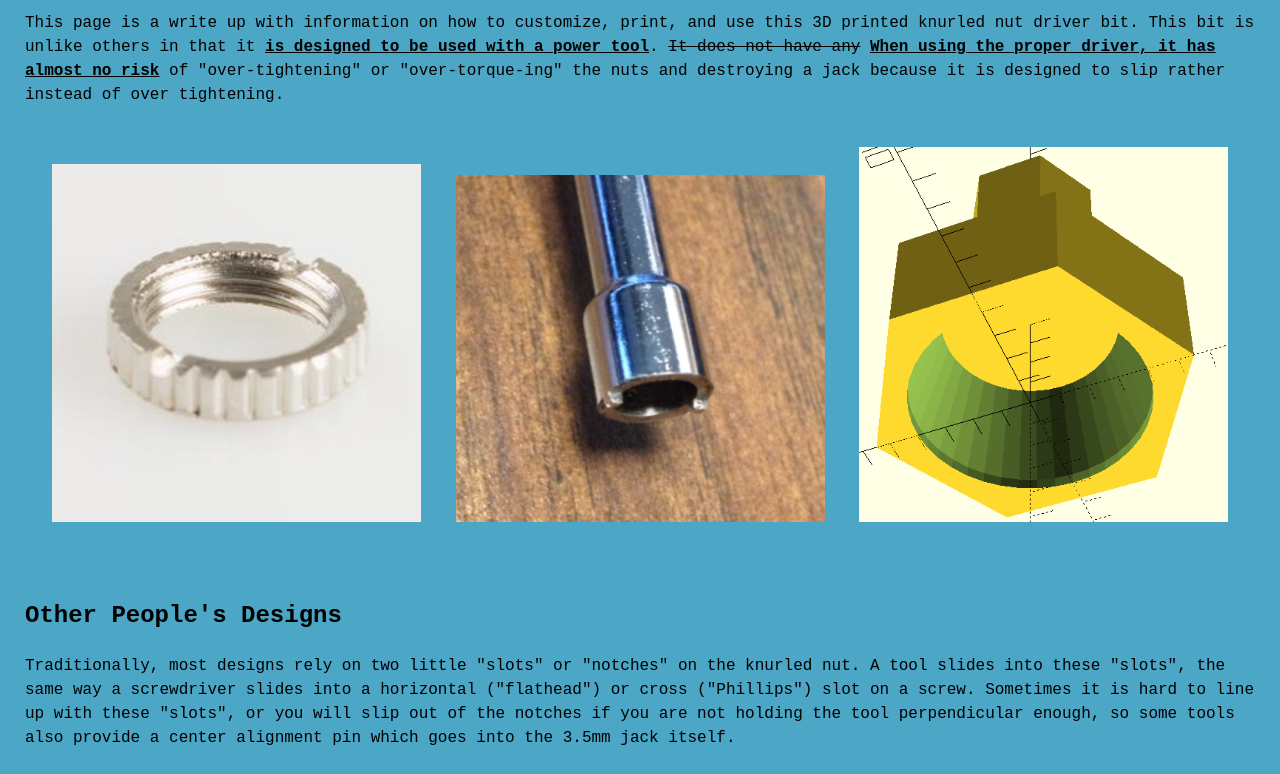
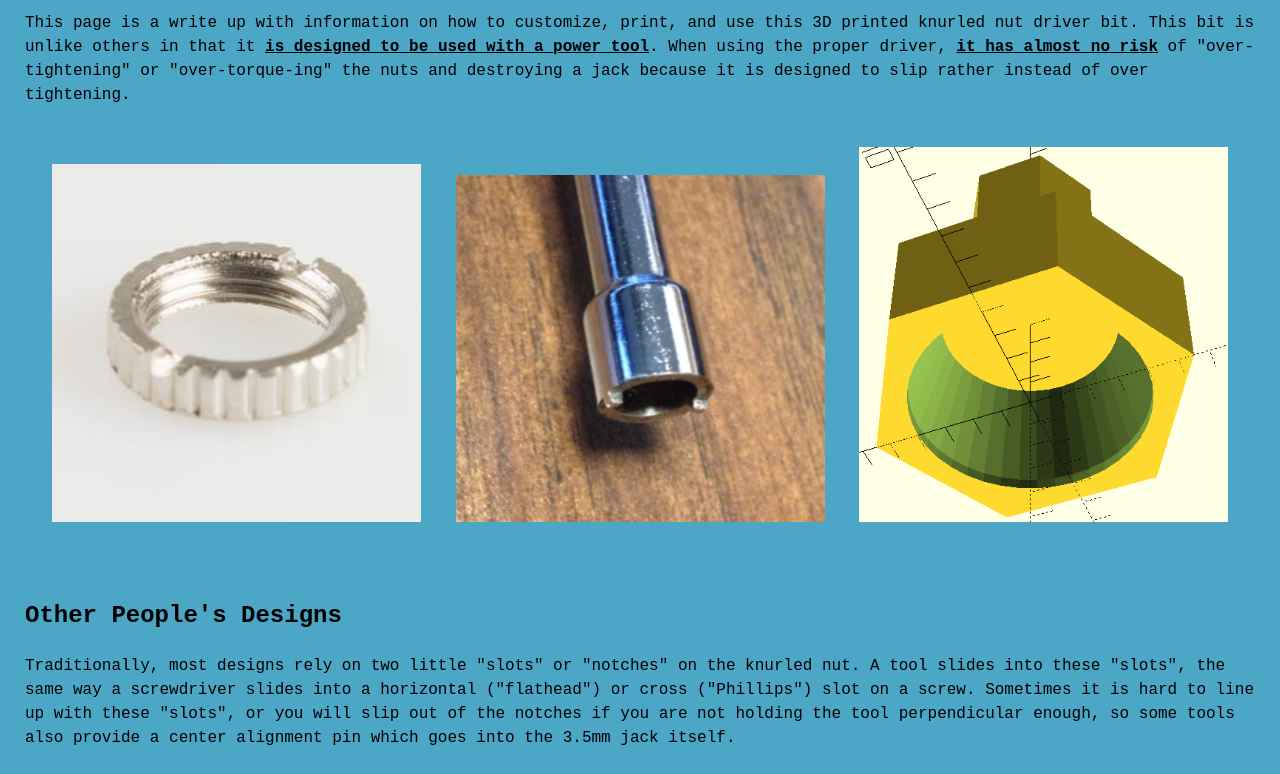
Before and after one commit to 4b11b4/per-site, a plain HTML site: page public/k2nd.html in a window 1280 px wide. Shown: the part 229-1003 px from the top of the page. Drawn offline with Linux system fonts and the light colour scheme.

Commit message:
remove strikethru;

```diff
--- a/public/k2nd.html
+++ b/public/k2nd.html
@@ -47,8 +47,8 @@ For list of all attributes: https://www.w3schools.com/tags/ref_attributes.asp
   <h1>Meet the Knurled<sup>2</sup> Nut Driver</h1>
     <p>This page is a write up with information on how to customize, print, and
     use this 3D printed knurled nut driver bit. This bit is unlike others in
-    that it <b><u>is designed to be used with a power tool</u></b>. <s>It
-    does not have any</s> <b><u>When using the proper driver, it has almost no
+    that it <b><u>is designed to be used with a power tool</u></b>.
+    When using the proper driver, <b><u>it has almost no
     risk</u></b> of "over-tightening" or "over-torque-ing" the nuts and
     destroying a jack
     because it is designed to slip rather instead of over tightening.</p>
```
